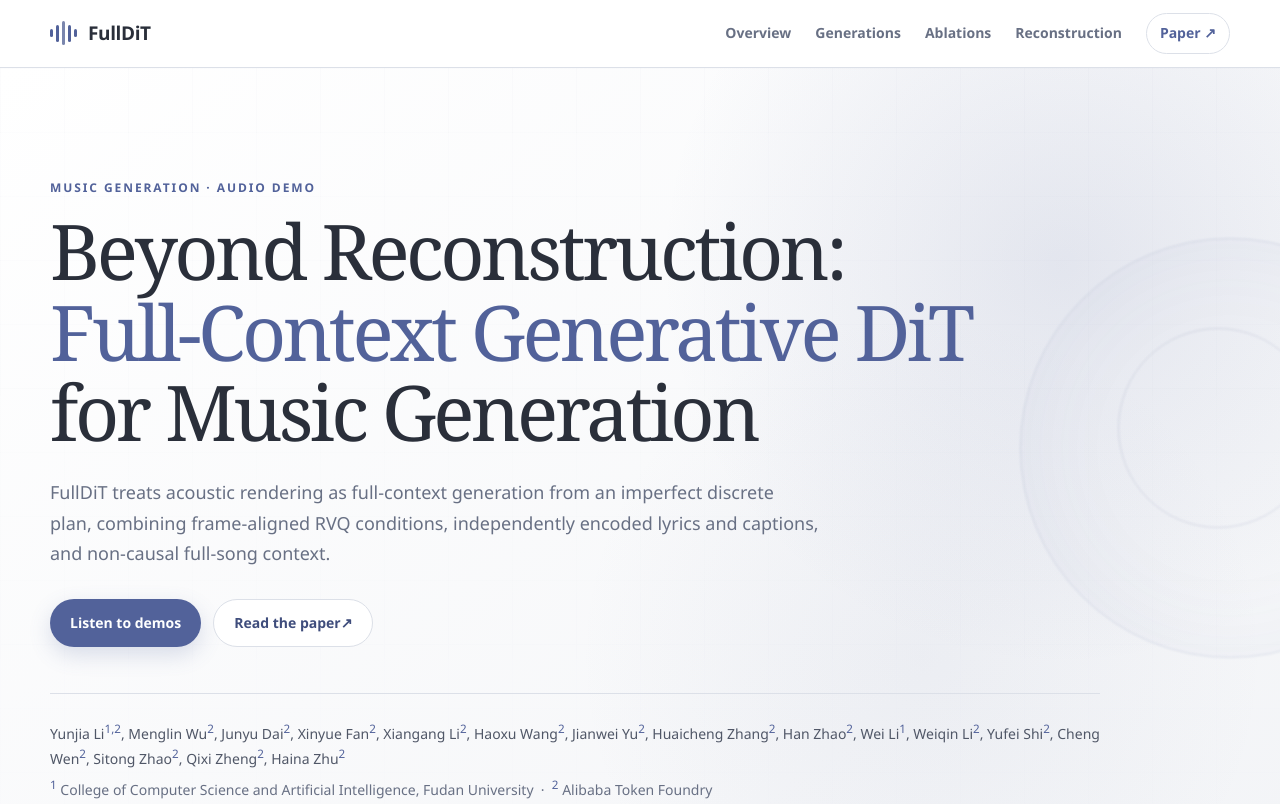
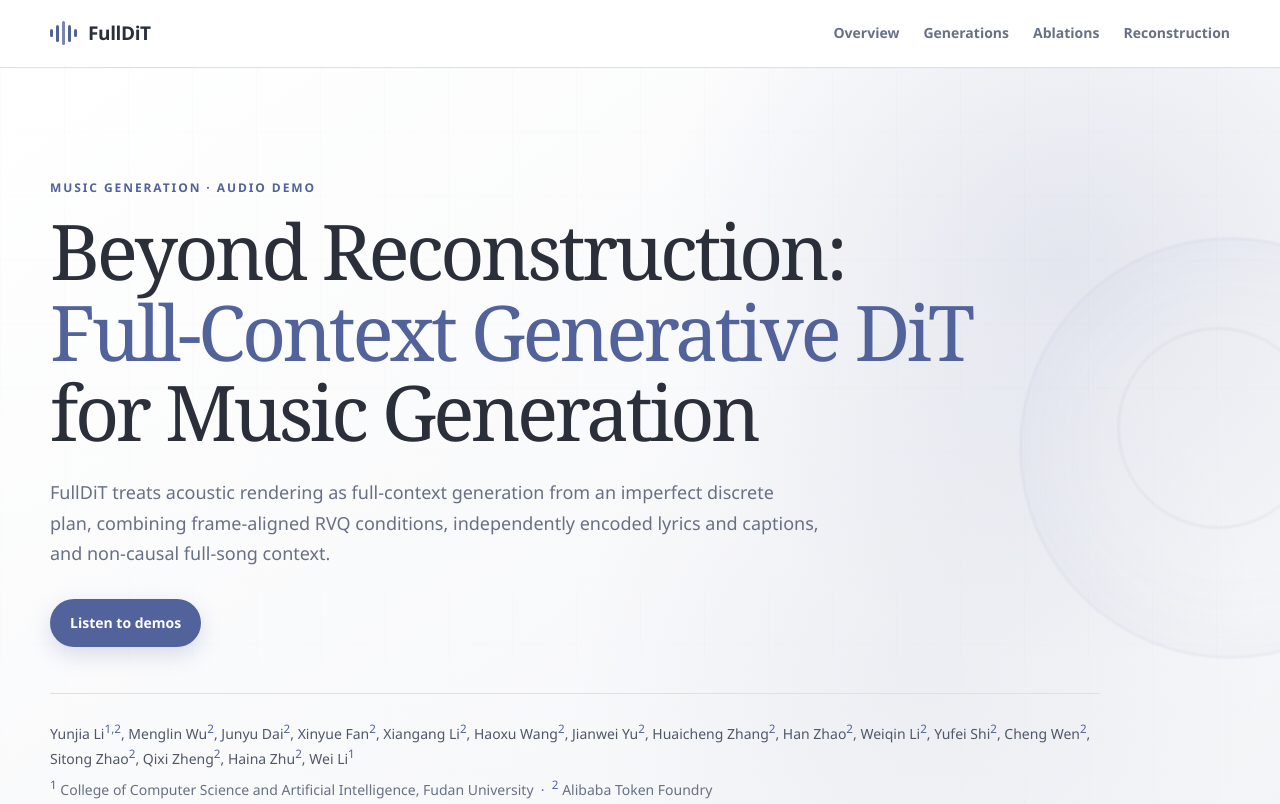
Before and after one commit to SelinaCloudL/fulldit-demo, a plain HTML site: page index.html in a window 1280 px wide. Shown: the top 804 px of the page. Drawn offline with Linux system fonts and the light colour scheme.

Commit message:
Move Wei Li last and remove local paper PDF

```diff
--- a/index.html
+++ b/index.html
@@ -24,7 +24,6 @@
       <a href="#generations">Generations</a>
       <a href="#ablations">Ablations</a>
       <a href="#reconstruction">Reconstruction</a>
-      <a class="nav-paper" href="paper/full-context-generative-dit.pdf">Paper <span aria-hidden="true">↗</span></a>
     </nav>
   </header>
 
@@ -42,7 +41,6 @@
         </p>
         <div class="hero-actions">
           <a class="button button-primary" href="#generations">Listen to demos</a>
-          <a class="button button-secondary" href="paper/full-context-generative-dit.pdf">Read the paper <span aria-hidden="true">↗</span></a>
         </div>
 
         <div class="authors" aria-label="Authors and affiliations">
@@ -50,8 +48,8 @@
             Yunjia Li<sup>1,2</sup>, Menglin Wu<sup>2</sup>, Junyu Dai<sup>2</sup>,
             Xinyue Fan<sup>2</sup>, Xiangang Li<sup>2</sup>, Haoxu Wang<sup>2</sup>,
             Jianwei Yu<sup>2</sup>, Huaicheng Zhang<sup>2</sup>, Han Zhao<sup>2</sup>,
-            Wei Li<sup>1</sup>, Weiqin Li<sup>2</sup>, Yufei Shi<sup>2</sup>,
-            Cheng Wen<sup>2</sup>, Sitong Zhao<sup>2</sup>, Qixi Zheng<sup>2</sup>, Haina Zhu<sup>2</sup>
+            Weiqin Li<sup>2</sup>, Yufei Shi<sup>2</sup>, Cheng Wen<sup>2</sup>,
+            Sitong Zhao<sup>2</sup>, Qixi Zheng<sup>2</sup>, Haina Zhu<sup>2</sup>, Wei Li<sup>1</sup>
           </p>
           <p class="affiliations"><sup>1</sup> College of Computer Science and Artificial Intelligence, Fudan University &nbsp;·&nbsp; <sup>2</sup> Alibaba Token Foundry</p>
         </div>
```
Also changed, not shown: 3 other files.
